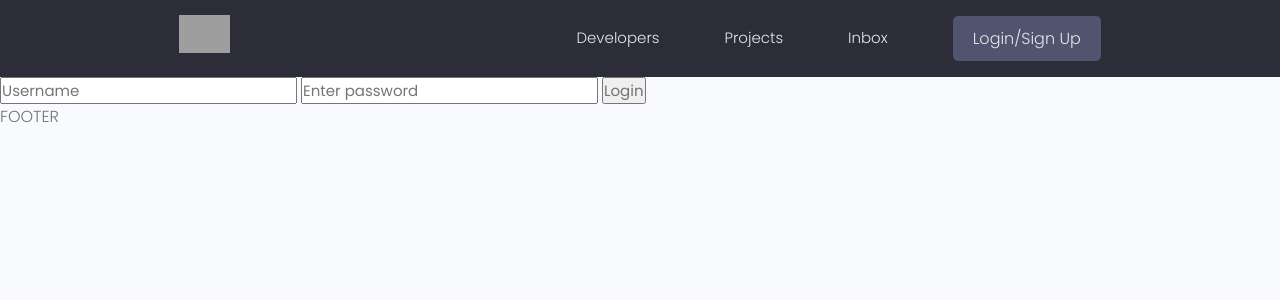
After one commit to alisonamerico/devsearch, a Django app: page /login/ in a window 1280 px wide. The commit adds this page. Shown: the top 300 px of the page. Run offline with Django 5.2, Linux system fonts and the light colour scheme; some libraries are stand-ins or nearby versions; grey boxes are pictures that could not be loaded.

Commit message:
Create login, logout and flash message

```diff
--- a/projects/views.py
+++ b/projects/views.py
@@ -2,6 +2,7 @@ from django.shortcuts import redirect, render
 
 from projects.forms import ProjectForm
 from projects.models import Project
+from django.contrib.auth.decorators import login_required
 
 
 def projects(request):
@@ -17,6 +18,7 @@ def project(request, pk):
     )
 
 
+@login_required(login_url='login')
 def create_project(request):
     form = ProjectForm()
     if request.method == 'POST':
@@ -28,6 +30,7 @@ def create_project(request):
     return render(request, 'projects/project_form.html', context)
 
 
+@login_required(login_url='login')
 def update_project(request, pk):
     project = Project.objects.get(id=pk)
     form = ProjectForm(instance=project)
@@ -40,6 +43,7 @@ def update_project(request, pk):
     return render(request, 'projects/project_form.html', context)
 
 
+@login_required(login_url='login')
 def delete_project(request, pk):
     project = Project.objects.get(id=pk)
     if request.method == 'POST':
--- a/templates/main.html
+++ b/templates/main.html
@@ -23,6 +23,13 @@
 
 <body>
   {% include 'navbar.html' %}
+  {% if messages %}
+  <ul class="messages">
+    {% for message in messages %}
+    <li{% if message.tags %} class="{{ message.tags }}" {% endif %}>{{ message }}</li>
+      {% endfor %}
+  </ul>
+  {% endif %}
   {% block content %}
   {% endblock content %}
   <p>FOOTER</p>
--- a/templates/navbar.html
+++ b/templates/navbar.html
@@ -14,8 +14,12 @@
         <li class="header__menuItem"><a href="{% url 'profiles' %}">Developers</a></li>
         <li class="header__menuItem"><a href="{% url 'projects' %}">Projects</a></li>
         <li class="header__menuItem"><a href="">Inbox</a></li>
+        {% if request.user.is_authenticated %}
         <li class="header__menuItem"><a href="{% url 'create-project' %}">Add Project</a></li>
-        <li class="header__menuItem"><a href="" class="btn btn--sub">Login/Sign Up</a></li>
+        <li class="header__menuItem"><a href="{% url 'logout' %}" class="btn btn--sub">Logout</a></li>
+        {% else %}
+        <li class="header__menuItem"><a href="{% url 'login' %}" class="btn btn--sub">Login/Sign Up</a></li>
+        {% endif %}
       </ul>
     </nav>
   </div>
--- /dev/null
+++ b/users/templates/users/login_register.html
@@ -0,0 +1,10 @@
+{% extends 'main.html' %}
+
+{% block content %}
+<form action="{% url 'login' %}" method="POST">
+  {% csrf_token %}
+  <input type="text" name="username" placeholder="Username" />
+  <input type="password" name="password" placeholder="Enter password" />
+  <input type="submit" value="Login" />
+</form>
+{% endblock content %}
--- a/users/urls.py
+++ b/users/urls.py
@@ -1,7 +1,9 @@
 from django.urls import path
-from users.views import profiles, user_profile
+from users.views import login_user, profiles, user_profile, logout_user
 
 urlpatterns = [
+    path('login/', login_user, name='login'),
+    path('logout/', logout_user, name='logout'),
     path('', profiles, name='profiles'),
     path('profile/<str:pk>/', user_profile, name='user-profile'),
 ]
--- a/users/views.py
+++ b/users/views.py
@@ -1,5 +1,34 @@
-from django.shortcuts import render
+from django.shortcuts import render, redirect
 from users.models import Profile
+from django.contrib.auth.models import User
+from django.contrib.auth import login, authenticate, logout
+from django.contrib import messages
+
+def login_user(request):
+
+    if request.user.is_authenticated:
+        return redirect('profiles')
+
+    if request.method == 'POST':
+        username = request.POST['username']
+        password = request.POST['password']
+        try:
+            user = User.objects.get(username=username)
+        except:
+            messages.error(request, 'Username does not exist')
+        user = authenticate(request, username=username, password=password)
+        if user is not None:
+            login(request, user)
+            return redirect('profiles')
+        else:
+            messages.error(request, 'Username or password is incorrect')
+    return render(request, 'users/login_register.html')
+
+
+def logout_user(request):
+    logout(request)
+    messages.error(request, 'User was logged out!')
+    return redirect('login')
 
 
 def profiles(request):
```
